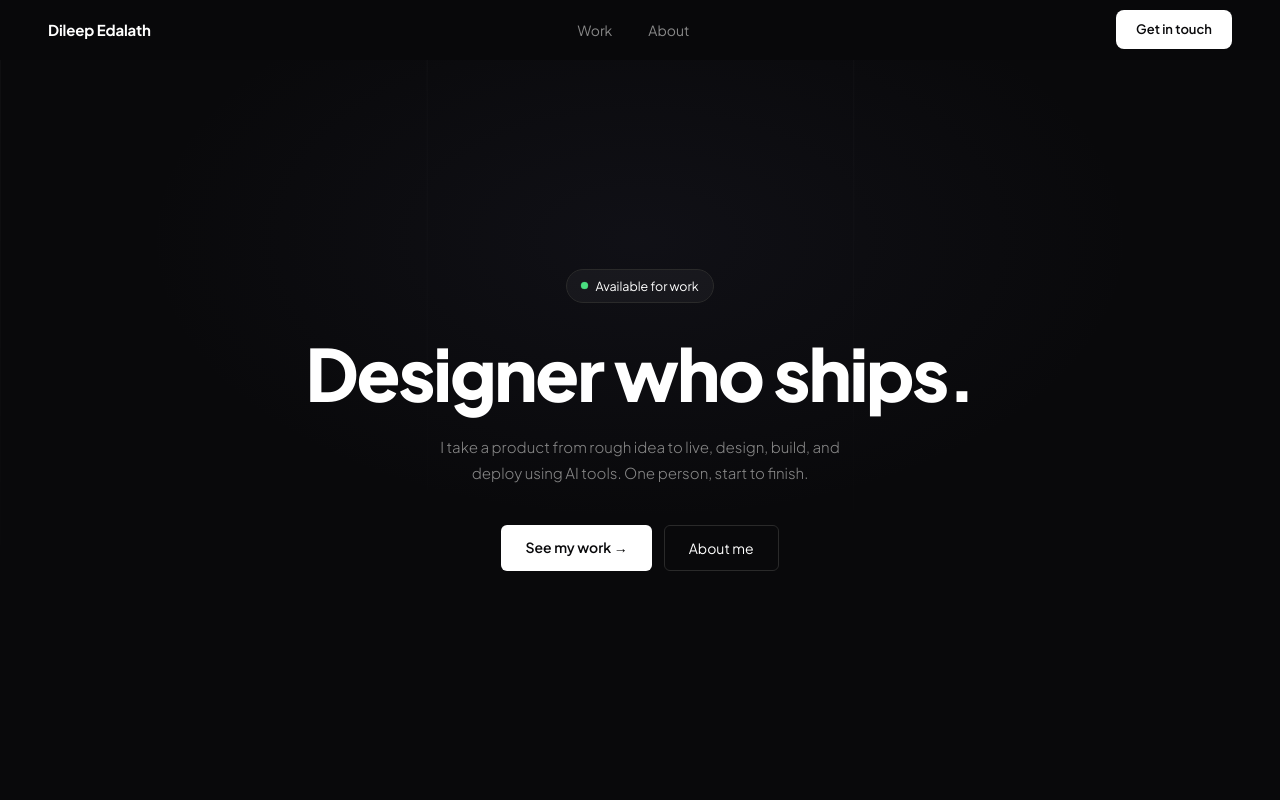
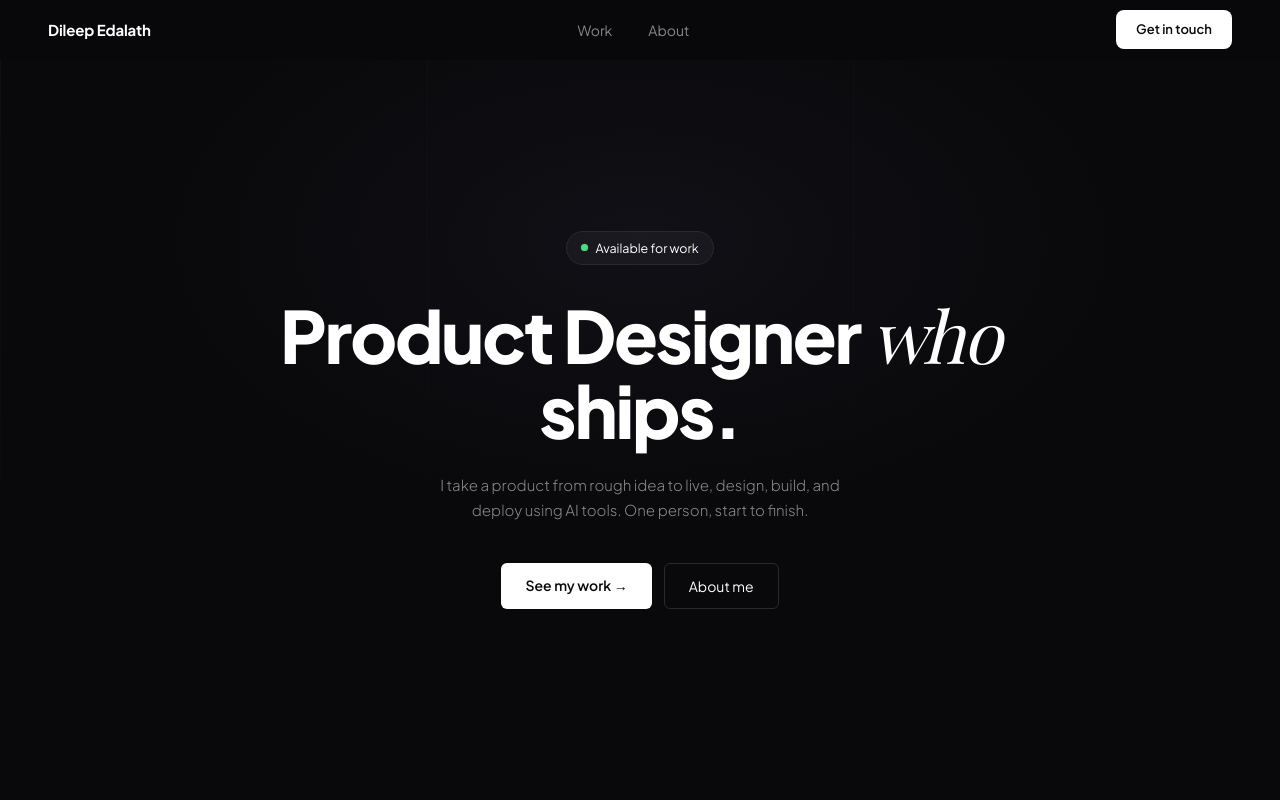
Before and after one commit to edalathdileep-ship-it/dileep-portfolio, a Next.js app: page / in a window 1280 px wide. Shown: the top 800 px of the page. Built offline with nearby package versions, Linux system fonts and the light colour scheme.

Commit message:
fix hero headline style

```diff
--- a/components/sections/Hero.tsx
+++ b/components/sections/Hero.tsx
@@ -57,7 +57,11 @@ export default function Hero() {
         animation: 'fadeUp 0.7s 0.1s ease both',
         position: 'relative', zIndex: 1,
       }}>
-        Designer who ships.
+        Product Designer{' '}
+        <em style={{ fontFamily: 'var(--font-playfair), serif', fontStyle: 'italic', fontWeight: 400 }}>
+          who
+        </em>{' '}
+        ships.
       </h1>
 
       <p style={{
```
